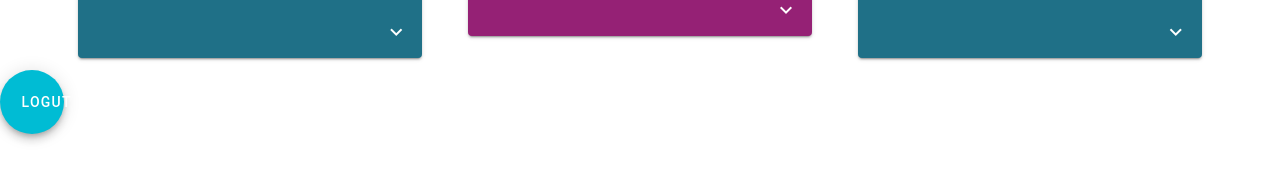
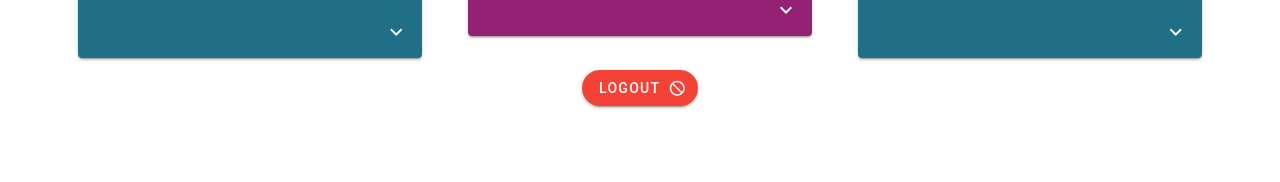
Before and after one commit to hfu-gis/alpha, a Vue app: page /settings in a window 1280 px wide. Shown: the part 506-688 px from the top of the page. Built offline with nearby package versions, Linux system fonts and the light colour scheme; a small style sheet from the web is missing; the HTML template or start-up script is replaced by a standard one.

Commit message:
settings update:
funktion logout button

```diff
--- a/src/components/Settings.vue
+++ b/src/components/Settings.vue
@@ -58,9 +58,17 @@
                     </v-col>
                 </v-row>
             </v-container>
-            <v-btn class="logout" fab dark large color="cyan">
-                <v-icon dark>mdi-off</v-icon>
-                Logut</v-btn>
+            <div class="text-center">
+            <v-btn
+            link to="/"
+            rounded
+            class="logout"
+            color="red" dark
+            >Logout
+        <v-icon dark right>mdi-cancel</v-icon>
+
+      </v-btn>
+            </div>
         </v-app>
 
 
@@ -81,6 +89,7 @@ export default {
                     title: 'Benachrichtigungen',
                     subtext: 'Hier kannst du bearbeiten wie du benachrichtigt werden willst!',
                     text:'Hallo'
+
                 },
                 {
                     color: '#952175',
```
